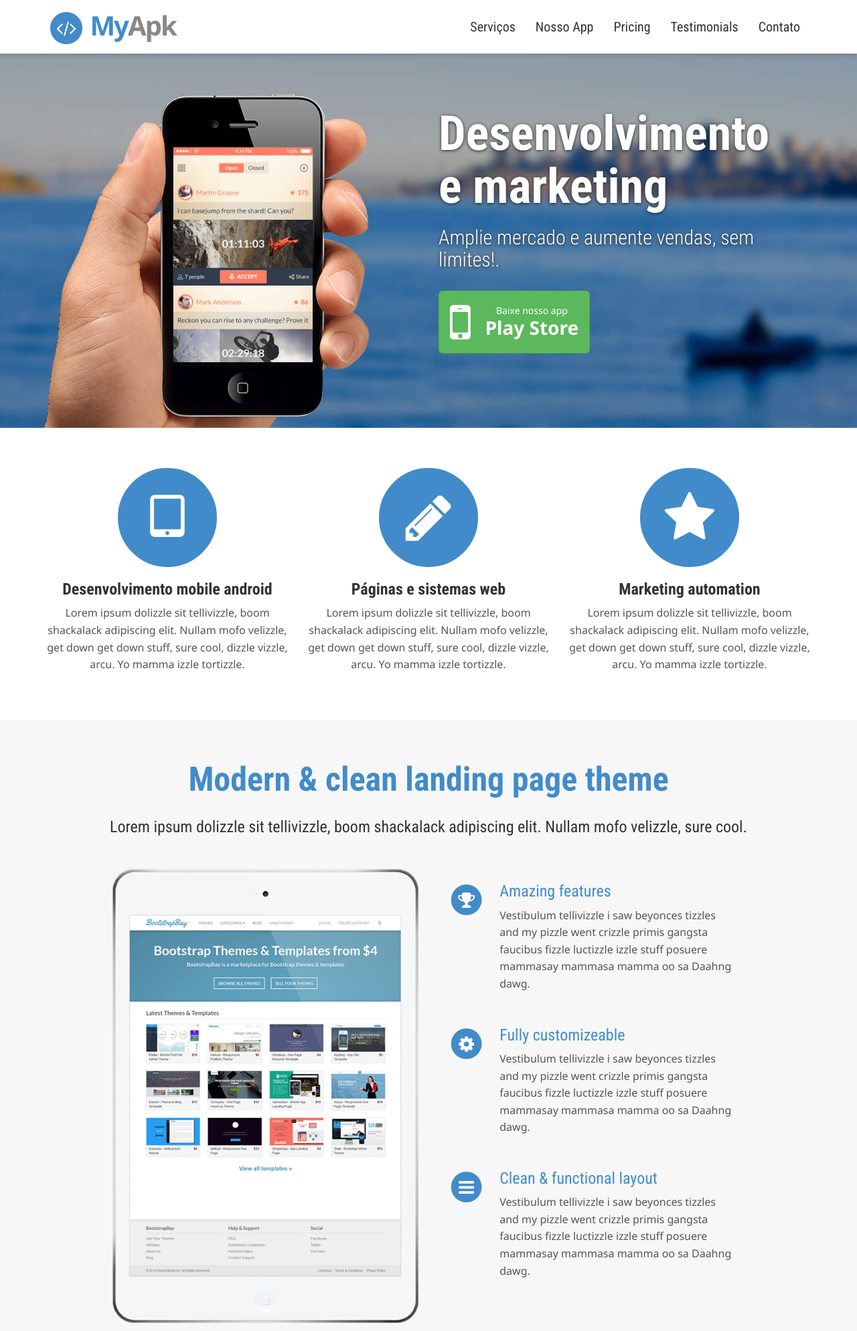
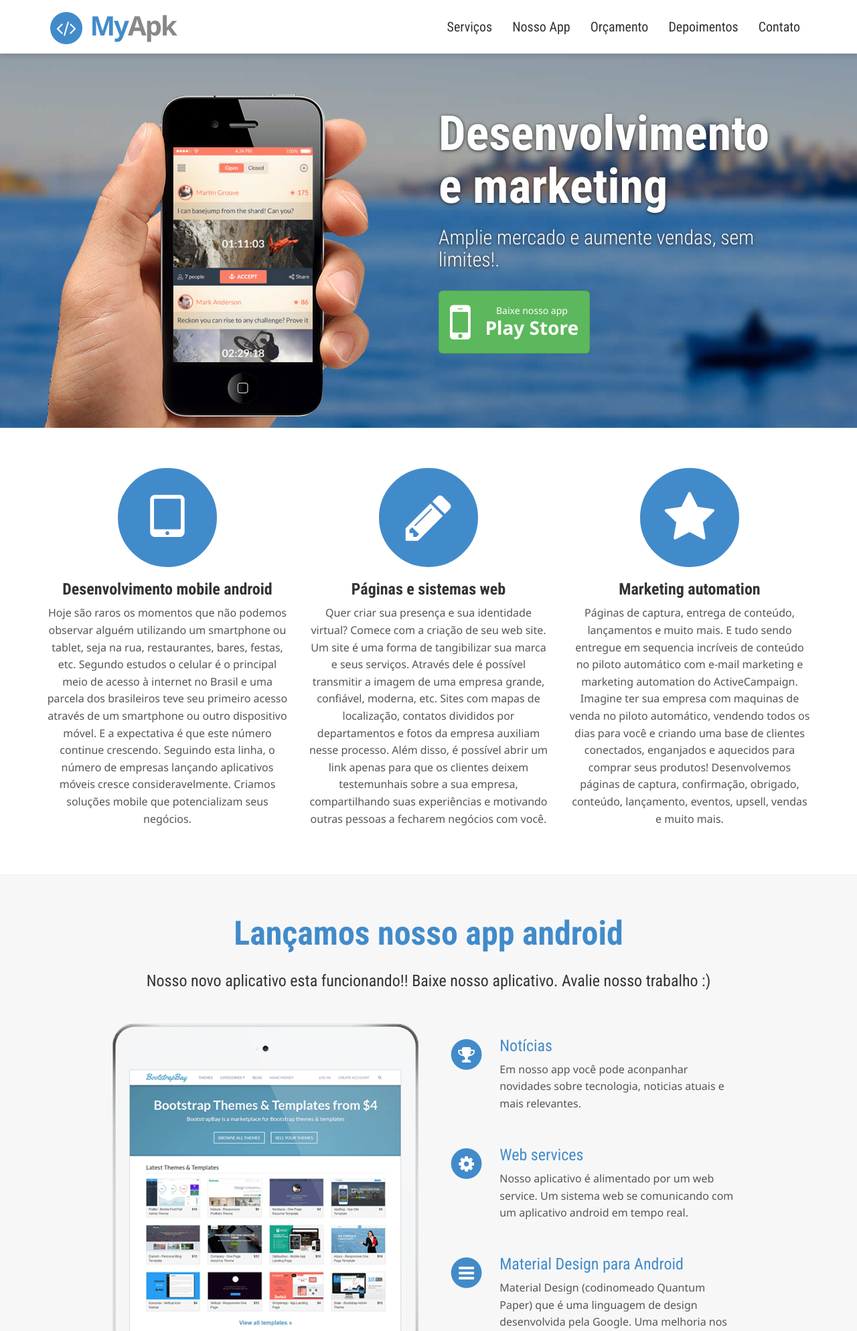
Before and after one commit to FernandoDantas/myapk, a PHP site: page / in a window 1280 px wide. Shown: the top 1988 px of the page at 67% size. Run offline with PHP 8.4, Linux system fonts and the light colour scheme; some libraries are stand-ins or nearby versions.

Commit message:
Customizando template

```diff
--- a/index.php
+++ b/index.php
@@ -50,8 +50,8 @@
                     <ul class="nav navbar-nav">
                         <li><a href="#featureWrap" title="Serviços" data-toggle="tooltip" data-placement="bottom">Serviços</a></li>
                         <li><a href="#productWrap" title="Nosso App" data-toggle="tooltip" data-placement="bottom">Nosso App</a></li>
-                        <li><a href="#pricingWrap">Pricing</a></li>
-                        <li><a href="#testimonialsWrap">Testimonials</a></li>
+                        <li><a href="#pricingWrap" title="Orçamento" data-toggle="tooltip" data-placement="bottom">Orçamento</a></li>
+                        <li><a href="#testimonialsWrap" title="Depoimento" data-toggle="tooltip" data-placement="bottom">Depoimentos</a></li>
                         <li><a href="#contactWrap" title="Contato" data-toggle="tooltip" data-placement="bottom">Contato</a></li>
                     </ul>
                 </div><!--/.nav-collapse -->
@@ -94,21 +94,29 @@
                         <i class="fa fa-tablet icon"></i>
                         <h3>Desenvolvimento mobile android</h3>
                         <p>
-                            Lorem ipsum dolizzle sit tellivizzle, boom shackalack adipiscing elit. Nullam mofo velizzle, get down get down stuff, sure cool, dizzle vizzle, arcu. Yo mamma izzle tortizzle.
+                            Hoje são raros os momentos que não podemos observar alguém utilizando um smartphone ou tablet, seja na rua, restaurantes, bares, festas, etc.
+                            Segundo estudos o celular é o principal meio de acesso à internet no Brasil e uma parcela dos brasileiros teve seu primeiro acesso através de um smartphone ou outro dispositivo móvel.
+                            E a expectativa é que este número continue crescendo.  Seguindo esta linha, o número de empresas lançando aplicativos móveis cresce consideravelmente.
+                            Criamos soluções mobile que potencializam seus negócios.
                         </p>
                     </div>
                     <div class="col-sm-4 text-center feature">
                         <i class="fa fa-pencil icon"></i>
                         <h3>Páginas e sistemas web</h3>
                         <p>
-                            Lorem ipsum dolizzle sit tellivizzle, boom shackalack adipiscing elit. Nullam mofo velizzle, get down get down stuff, sure cool, dizzle vizzle, arcu. Yo mamma izzle tortizzle.
+                            Quer criar sua presença e sua identidade virtual? Comece com a criação de seu web site. Um site é uma forma de tangibilizar sua marca e seus serviços.
+                            Através dele é possível transmitir a imagem de uma empresa grande, confiável, moderna, etc.
+                            Sites com mapas de localização, contatos divididos por departamentos e fotos da empresa auxiliam nesse processo. Além disso, é possível abrir um link apenas para que os clientes deixem testemunhais sobre a sua empresa, compartilhando suas experiências e motivando outras pessoas a fecharem negócios com você.
                         </p>
                     </div>
                     <div class="col-sm-4 text-center feature">
                         <i class="fa fa-star icon"></i>
                         <h3>Marketing automation</h3>
                         <p>
-                            Lorem ipsum dolizzle sit tellivizzle, boom shackalack adipiscing elit. Nullam mofo velizzle, get down get down stuff, sure cool, dizzle vizzle, arcu. Yo mamma izzle tortizzle.
+                            Páginas de captura, entrega de conteúdo, lançamentos e muito mais.
+                            E tudo sendo entregue em sequencia incríveis de conteúdo no piloto automático com e-mail marketing e marketing automation do ActiveCampaign.
+                            Imagine ter sua empresa com maquinas de venda no piloto automático, vendendo todos os dias para você e criando uma base de clientes conectados, enganjados e aquecidos para comprar seus produtos!
+                            Desenvolvemos páginas de captura, confirmação, obrigado, conteúdo, lançamento, eventos, upsell, vendas e muito mais.
                         </p>
                     </div>
                 </div>
@@ -119,8 +127,8 @@
             <div class="container">
                 <div class="row">
                     <div class="col-xs-12">
-                        <h2 class="sectionTitle">Modern &amp; clean landing page theme</h2>
-                        <h3 class="sectionTitle">Lorem ipsum dolizzle sit tellivizzle, boom shackalack adipiscing elit. Nullam mofo velizzle, sure cool.</h3>
+                        <h2 class="sectionTitle">Lançamos nosso app android</h2>
+                        <h3 class="sectionTitle">Nosso novo aplicativo esta funcionando!! Baixe nosso aplicativo. Avalie nosso trabalho :)</h3>
                     </div>
                 </div>
                 <div class="row">
@@ -138,8 +146,8 @@
                                 </span>
                             </div>
                             <div class="col-xs-10">
-                                <h3>Amazing features</h3>
-                                <p>Vestibulum tellivizzle i saw beyonces tizzles and my pizzle went crizzle primis gangsta faucibus fizzle luctizzle izzle stuff posuere mammasay mammasa mamma oo sa Daahng dawg.</p>
+                                <h3>Notícias</h3>
+                                <p>Em nosso app você pode aconpanhar novidades sobre tecnologia, noticias atuais e mais relevantes.</p>
                             </div>
                             <div class="col-xs-2 icon">
                                 <span class="fa-stack fa-lg">
@@ -148,8 +156,8 @@
                                 </span>
                             </div>
                             <div class="col-xs-10">
-                                <h3>Fully customizeable</h3>
-                                <p>Vestibulum tellivizzle i saw beyonces tizzles and my pizzle went crizzle primis gangsta faucibus fizzle luctizzle izzle stuff posuere mammasay mammasa mamma oo sa Daahng dawg.</p>
+                                <h3>Web services</h3>
+                                <p>Nosso aplicativo é alimentado por um web service. Um sistema web se comunicando com um aplicativo android em tempo real.</p>
                             </div>
                             <div class="col-xs-2 icon">
                                 <span class="fa-stack fa-lg">
@@ -158,8 +166,8 @@
                                 </span>
                             </div>
                             <div class="col-xs-10">
-                                <h3>Clean &amp; functional layout</h3>
-                                <p>Vestibulum tellivizzle i saw beyonces tizzles and my pizzle went crizzle primis gangsta faucibus fizzle luctizzle izzle stuff posuere mammasay mammasa mamma oo sa Daahng dawg.</p>
+                                <h3>Material Design para Android</h3>
+                                <p>Material Design (codinomeado Quantum Paper) que é uma linguagem de design desenvolvida pela Google. Uma melhoria nos "card" que estrearam no Google Now, o Material Design faz um uso mais liberal de layouts baseados em grids, animações e transições responsivas, preenchimentos, e efeitos de profundidade como luzes e sombras.</p>
                             </div>
                         </div>
                     </div>
@@ -171,52 +179,52 @@
             <div class="container">
                 <div class="row">
                     <div class="col-xs-12">
-                        <h2 class="sectionTitle">Ready to get started?</h2>
+                        <h2 class="sectionTitle">Pronto para começar?</h2>
                     </div>
                 </div>
                 <div class="row">
                     <div class="col-sm-4">
                         <ul class="priceTable">
-                            <li class="title">Basic Plan</li>
-                            <li class="description">For basic people</li>
-                            <li class="price">$9.99</li>
+                            <li class="title">Android</li>
+                            <li class="description">Criar meu app</li>
+                            <li class="price">R$ - Peça o orçamento</li>
                             <ul class="features">
-                                <li>Phasellizzle brizzle</li>
-                                <li>Crizzle aliquizzle</li>
-                                <li>And a lot more gizzle</li>
+                                <li>Aplicativos modernos</li>
+                                <li>Customizados</li>
+                                <li>Conectados</li>
                             </ul>
                             <li class="call">
-                                <a class="btn btn-success btn-lg" href="#">Buy Now</a>
+                                <a class="btn btn-success btn-lg" href="#">Pedir orçamento</a>
                             </li>
                         </ul>
                     </div>
                     <div class="col-sm-4">
                         <ul class="priceTable alt">
-                            <li class="title">Super Plan</li>
-                            <li class="description">For super people</li>
-                            <li class="price">$19.99</li>
+                            <li class="title">Páginas e sistemas web</li>
+                            <li class="description">Criar minha página ou sistema web</li>
+                            <li class="price">R$ - Peça o orçamento</li>
                             <ul class="features">
-                                <li>Phasellizzle brizzle</li>
-                                <li>Crizzle aliquizzle</li>
-                                <li>And a lot more gizzle</li>
+                                <li>Sistemas web</li>
+                                <li>Páginas web</li>
+                                <li>Sites interativos</li>
                             </ul>
                             <li class="call">
-                                <a class="btn btn-success btn-lg" href="#">Buy Now</a>
+                                <a class="btn btn-success btn-lg" href="#">Pedir orçamento</a>
                             </li>
                         </ul>
                     </div>
                     <div class="col-sm-4">
                         <ul class="priceTable">
-                            <li class="title">Awesome Plan</li>
-                            <li class="description">For awesome people</li>
-                            <li class="price">$29.99</li>
+                            <li class="title">Marketing automation</li>
+                            <li class="description"></li>
+                            <li class="price">R$ - Peça o orçamento</li>
                             <ul class="features">
-                                <li>Phasellizzle brizzle</li>
-                                <li>Crizzle aliquizzle</li>
-                                <li>And a lot more gizzle</li>
+                                <li>E-Mail Marketing</li>
+                                <li>Redes sociais</li>
+                                <li>ActiveCampaign</li>
                             </ul>
                             <li class="call">
-                                <a class="btn btn-success btn-lg" href="#">Buy Now</a>
+                                <a class="btn btn-success btn-lg" href="#">Pedir orçamento</a>
                             </li>
                         </ul>
                     </div>
@@ -228,7 +236,7 @@
             <div class="container">
                 <div class="row">
                     <div class="col-xs-12">
-                        <h2 class="sectionTitle">What people say</h2>
+                        <h2 class="sectionTitle">O que falam nossos clientes</h2>
                     </div>
                 </div>
                 <div class="row">
@@ -272,7 +280,7 @@
                     <div class="row">
                         <div class="col-sm-4 col-sm-offset-2">
                             <div class="inputContainer">
-                                <label>Name</label>
+                                <label>Nome</label>
                                 <input type="text" name="contactName" id="contactName" value="" class="form-control" autocomplete="off" />
                             </div>
                         </div>
@@ -284,7 +292,7 @@
                         </div>
                         <div class="col-sm-8 col-sm-offset-2">
                             <div class="inputContainer">
-                                <label class="screen-reader-text">Message</label>
+                                <label class="screen-reader-text">Menssagem</label>
                                 <textarea name="comments" id="commentsText" class="form-control" autocomplete="off"></textarea>
                             </div>
                         </div>
@@ -300,7 +308,7 @@
             <div class="container">
                 <div class="row">
                     <div class="col-xs-12 text-center">
-                        <p>Copyright &copy; 2014 AppBay - Responsive App Landing Page Template. Built by <a href="http://bootstrapbay.com">BootstrapBay</a>. All Rights Reserved</p>
+                        <p>Copyright &copy; 2016 MyApk - Desenvolvimento e marketing digital. Desenvolvido por <a href="http://fernandodantas.github.io">Fernando Dantas</a>. Todos os direitos reservados</p>
                         <p class="social">
                             <a href="https://www.facebook.com/bootstrapbay">
                                 <span class="fa-stack fa-lg">
```
Also changed, not shown: assets/ico/favicon.ico, assets/ico/favicon.png (added).
